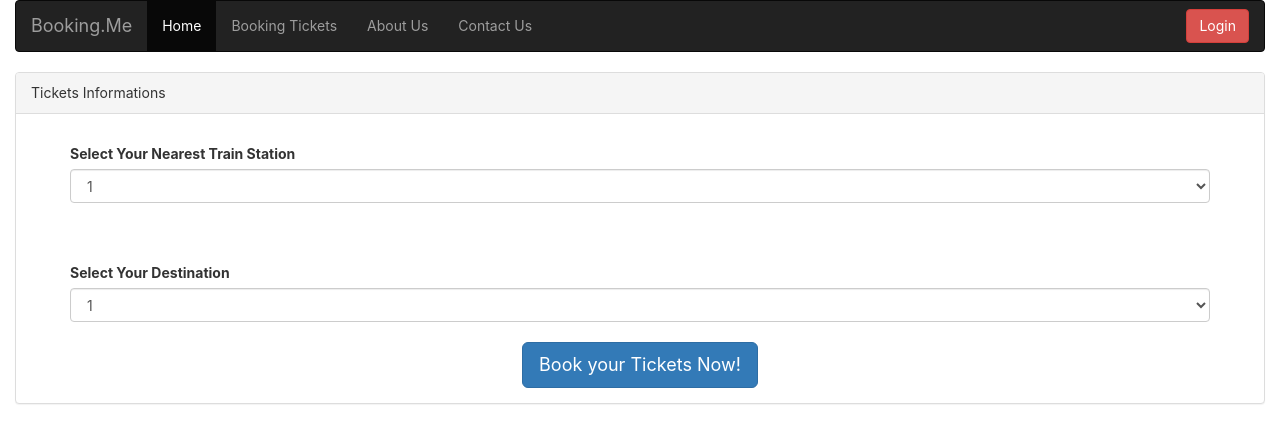
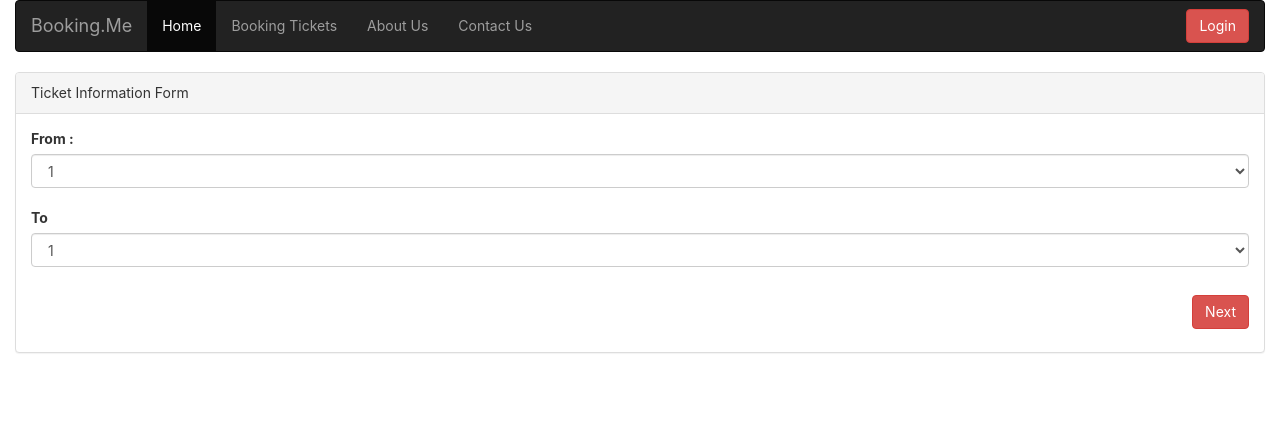
Before and after one commit to melan96/tickets.me_Ticket_Reservation_system, a React (Create React App) app: page /tickets in a window 1280 px wide. Shown: the top 442 px of the page. Built offline with nearby package versions, Linux system fonts and the light colour scheme.

Commit message:
UI Component ReStructure to efficient usage of dom

```diff
--- a/src/App.js
+++ b/src/App.js
@@ -1,10 +1,11 @@
 import React, { Component } from "react";
 import NavigationBar from "./Components/NavigationBar";
-import ImageSlider from "./Components/ImageSlider";
+
 import AboutUs from "./Components/Pages/AboutUs";
 import { BrowserRouter, Route } from "react-router-dom";
 import Home from "./Components/Pages/Home";
-import TrainTicketsForm from "./Components/Pages/TrainTicketsForm";
+
+import UserTicketBookingForm from "./Components/Pages/UserTicketBookingForm";
 
 class App extends Component {
   render() {
@@ -13,7 +14,7 @@ class App extends Component {
         <NavigationBar />
         <Route exact path="/aboutus" component={AboutUs} />
         <Route exact path="/" component={Home} />
-        <Route exact path="/tickets" component={TrainTicketsForm} />
+        <Route exact path="/tickets" component={UserTicketBookingForm} />
       </BrowserRouter>
     );
   }
--- a/src/Components/ImageSlider.js
+++ b/src/Components/ImageSlider.js
@@ -1,4 +1,6 @@
 import React, { Component } from "react";
+
+
 class ImageSlider extends Component {
   state = {};
   render() {
--- a/src/Components/NavigationBar.js
+++ b/src/Components/NavigationBar.js
@@ -3,6 +3,7 @@ import { Switch } from "react-router-dom";
 
 class NavigationBar extends Component {
   state = {};
+
   render() {
     return (
       <div className="container-fluid">
--- a/src/Components/Pages/TrainTicketsForm.js
+++ /dev/null
@@ -1,56 +0,0 @@
-import React, { Component } from "react";
-
-class TrainTicketsForm extends Component {
-  constructor() {
-    super();
-    this.state = {
-      containsData: "UUID Data DOR"
-    };
-  }
-  routeChange = () => {
-    alert("this clicked");
-  };
-  render() {
-    //This component holds the BasicTickets Infomations Forms Structure
-    return (
-      <div>
-        <div className="container-fluid">
-          <div className="panel panel-default">
-            <div className="panel-heading">Tickets Informations</div>
-            <div className="panel-body" />
-            <div className="container form-group">
-              <label htmlFor="sel1">Select Your Nearest Train Station</label>
-              <select className="form-control" id="sel1">
-                <option>1</option>
-                <option>2</option>
-                <option>3</option>
-                <option>4</option>
-                <option>{this.state.containsData}</option>
-              </select>
-              <br /> <br /> <br />
-              <label htmlFor="sel2">Select Your Destination</label>
-              <select className="form-control" id="sel1">
-                <option>1</option>
-                <option>2</option>
-                <option>3</option>
-                <option>4</option>
-              </select>
-              <div style={{ paddingTop: "20px" }}>
-                <button
-                  type="button"
-                  className="btn btn-primary btn-lg"
-                  style={{ display: "block", margin: "auto" }}
-                  onClick={this.routeChange}
-                >
-                  Book your Tickets Now!
-                </button>
-              </div>
-            </div>
-          </div>
-        </div>
-      </div>
-    );
-  }
-}
-
-export default TrainTicketsForm;
--- /dev/null
+++ b/src/Components/Pages/UserTicketBookingForm.js
@@ -0,0 +1,67 @@
+import React, { Component } from "react";
+import TicketBasicInformation from "../TicketBasicInformation";
+import UserContactInfo from "../UserContactInfo";
+
+class UserTicketBookingForm extends Component {
+  state = {
+    pageCode: 1,
+    from: "",
+    to: "",
+    numberOfPassengers: "",
+    date: "",
+    email: "",
+    mobileNumber: ""
+  };
+
+  //proceed to NextPage
+  nextPage = () => {
+    console.log("nextPageExecuted");
+    const { pageCode } = this.state;
+    this.setState({
+      pageCode: pageCode + 1
+    });
+  };
+
+  //backpage
+  backPage = () => {
+    const { pageCode } = this.state;
+    this.setState({
+      pageCode: pageCode - 1
+    });
+  };
+
+  //onFieldChange capture
+  onFieldChange = input => e => {
+    console.log("onFieldFunctionExecuted");
+    this.setState({
+      [input]: e.target.value
+    });
+  };
+
+  render() {
+    const { pageCode } = this.state;
+    const {
+      from,
+      to,
+      numberOfPassengers,
+      date,
+      email,
+      mobileNumber
+    } = this.state;
+    const values = { from, to, numberOfPassengers, date, email, mobileNumber };
+
+    switch (pageCode) {
+      case 1:
+        return (
+          <TicketBasicInformation
+            nextPage={this.nextPage}
+            onFieldChange={this.onFieldChange}
+          />
+        );
+      case 2:
+        return <UserContactInfo />;
+    }
+  }
+}
+
+export default UserTicketBookingForm;
--- /dev/null
+++ b/src/Components/TicketBasicInformation.js
@@ -0,0 +1,58 @@
+import React, { Component } from "react";
+
+class TicketBasicInformation extends Component {
+  contToNext = e => {
+    this.props.nextPage();
+  };
+
+  render() {
+    const { onFieldChange } = this.props;
+    return (
+      <div className="container-fluid">
+        <div className="panel panel-default">
+          <div className="panel-heading"> Ticket Information Form </div>
+          <div className="panel-body">
+            <div className="form-group">
+              <label htmlFor="sel1">From :</label>
+              <select className="form-control" id="sel1">
+                <option>1</option>
+                <option>2</option>
+                <option>3</option>
+                <option>4</option>
+              </select>
+
+              <br />
+              <div className="form-group">
+                <label htmlFor="sel1">To</label>
+                <select
+                  className="form-control"
+                  onChange={onFieldChange("from")}
+                >
+                  <option>1</option>
+                  <option>2</option>
+                  <option>3</option>
+                  <option>4</option>
+                </select>
+                <br />
+                <button
+                  className="btn btn-danger navbar-btn"
+                  style={{ float: "right" }}
+                  onClick={this.contToNext}
+                >
+                  Next
+                </button>
+              </div>
+            </div>
+          </div>
+        </div>
+      </div>
+    );
+  }
+}
+
+const myFunc = e => {
+  e.preventDefault();
+  alert("a");
+};
+
+export default TicketBasicInformation;
--- /dev/null
+++ b/src/Components/UserContactInfo.js
@@ -0,0 +1,18 @@
+import React, { Component } from "react";
+
+class UserContactInfo extends Component {
+  render() {
+    return (
+      <div>
+        <div className="container-fluid">
+          <div className="panel panel-default">
+            <div className="panel-heading"> Contact Informations </div>
+            <div className="panel-body" />
+          </div>
+        </div>
+      </div>
+    );
+  }
+}
+
+export default UserContactInfo;
```
Also changed, not shown: src/Components/TrainRecord.js (added, +9 -0 lines), src/Components/TrainSheduleTable.js (added), 1 other file (tests, documents, lock files or other folders).
